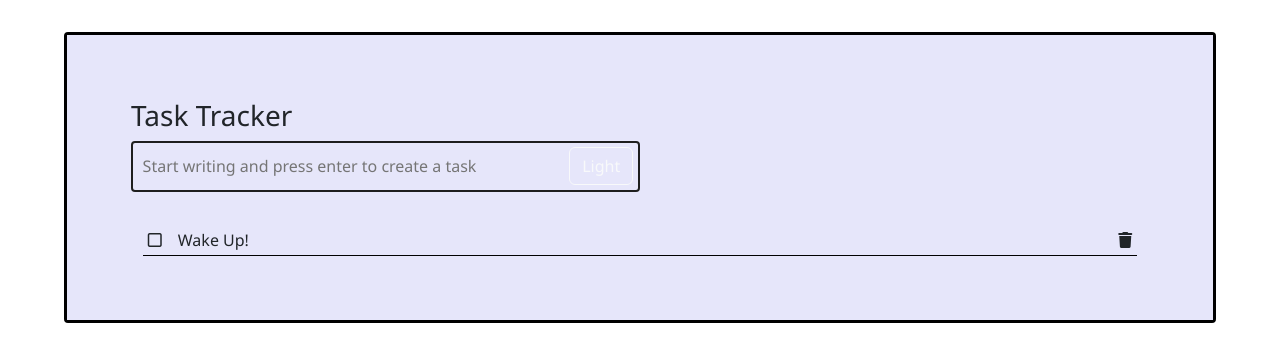
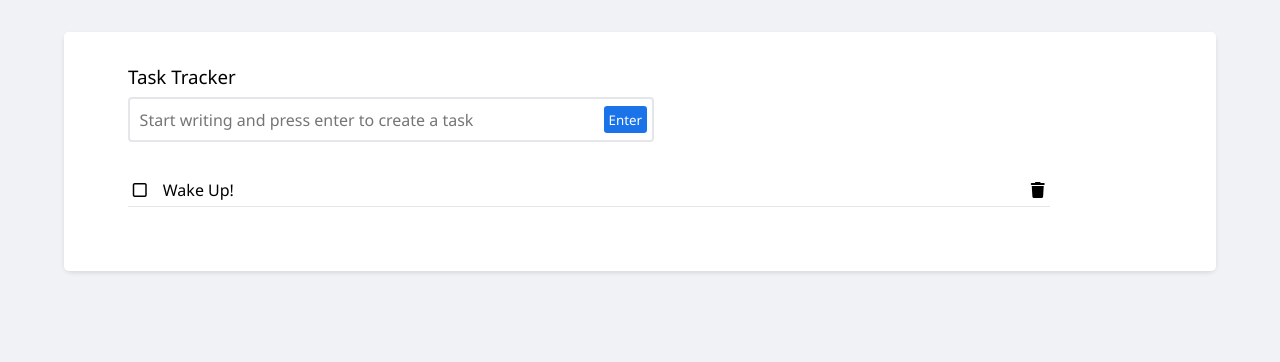
Before and after one commit to Krishn-10/Task-Tracker, a plain HTML site: page index.html in a window 1280 px wide. Drawn offline with nearby package versions, Linux system fonts and the light colour scheme.

Commit message:
styling changes

```diff
--- a/app.js
+++ b/app.js
@@ -1,10 +1,17 @@
+
 let square = document.querySelector(".fa-square");
 let trash = document.querySelector(".fa-trash");
 let btn = document.querySelector("button");
 let container = document.querySelector(".container");
 let inp = document.querySelector("input");
 
-btn.addEventListener("click", function() {
+
+btn.addEventListener("click", function () {
+
+  if (inp.value.trim() === "") {
+    alert("Enter valid task");
+    return;
+  }
   let el = document.createElement("p");
   el.innerText = inp.value;
 
@@ -23,15 +30,16 @@ btn.addEventListener("click", function() {
   container.appendChild(task);
   inp.value = "";
 
-});
+})
 
-container.addEventListener("click", function(e) {
+
+container.addEventListener("click", function (e) {
   if (e.target.classList.contains("fa-square")) {
     e.target.parentElement.classList.add("done");
   }
 });
 
-container.addEventListener("click", function(e) {
+container.addEventListener("click", function (e) {
   if (e.target.classList.contains("fa-trash")) {
     e.target.parentElement.remove();
   }
--- a/index.html
+++ b/index.html
@@ -9,8 +9,6 @@
   <link rel="stylesheet" href="https://cdnjs.cloudflare.com/ajax/libs/font-awesome/6.7.2/css/all.min.css"
     integrity="sha512-Evv84Mr4kqVGRNSgIGL/F/aIDqQb7xQ2vcrdIwxfjThSH8CSR7PBEakCr51Ck+w+/U6swU2Im1vVX0SVk9ABhg=="
     crossorigin="anonymous" referrerpolicy="no-referrer" />
-  <link href="https://cdn.jsdelivr.net/npm/bootstrap@5.3.6/dist/css/bootstrap.min.css" rel="stylesheet"
-    integrity="sha384-4Q6Gf2aSP4eDXB8Miphtr37CMZZQ5oXLH2yaXMJ2w8e2ZtHTl7GptT4jmndRuHDT" crossorigin="anonymous">
 </head>
 
 <body>
@@ -20,7 +18,7 @@
       <h3>Task Tracker</h3>
       <div class="inp-task">
         <input type="text" placeholder="Start writing and press enter to create a task">
-        <button type="button" class="btn btn-outline-light">Light</button>
+        <button>Enter</button>
 
       </div>
 
@@ -39,9 +37,6 @@
     </div>
   </div>
   <script src="app.js"></script>
-  <script src="https://cdn.jsdelivr.net/npm/bootstrap@5.3.6/dist/js/bootstrap.bundle.min.js"
-    integrity="sha384-j1CDi7MgGQ12Z7Qab0qlWQ/Qqz24Gc6BM0thvEMVjHnfYGF0rmFCozFSxQBxwHKO"
-    crossorigin="anonymous"></script>
 </body>
 
 </html>
--- a/style.css
+++ b/style.css
@@ -3,28 +3,31 @@
   padding: 0;
   font-family: 'Segoe UI', Tahoma, Geneva, Verdana, sans-serif;
   font-weight: 400;
-  background-color: lavender;
+  /* background-color: lavender; */
 }
 
 body {
+  /* min-width: none; */
   display: flex;
   height: 100vh;
   justify-content: center;
-  /* align-items: center; */
+  background-color: #f0f2f5;
 }
 
 .outer {
   margin-top: 2rem;
-  /* border: 2px solid black; */
-  border-radius: 0.25rem;
-  border: 2px solid black;
+  border-radius: 8px;
+  background-color: #ffffff;
+  box-shadow: 0 2px 4px rgba(0, 0, 0, 0.1);
   height: fit-content;
   width: 90%;
 }
 
 .inner {
   padding: 4rem;
-  border: 1px solid black;
+  padding-top: 2rem;
+  background-color: #ffffff;
+  border-radius: 0.3rem;
   /* width: fit-content;
   height: fit-content; */
 }
@@ -42,8 +45,9 @@ h3 {
   width: 50%;
   display: flex;
   align-items: center;
-  /* justify-content: center; */
   margin-bottom: 2rem;
+  border: 2px solid #e4e6e9;
+  background-color: #ffffff;
 }
 
 input {
@@ -56,9 +60,23 @@ input {
   font-size: medium;
 }
 
-/* button:hover {
+button {
+  /* height: 2rem; */
+  display: inline;
+  padding: 0.3rem;
+  height: fit-content;
+  position: absolute;
+  right: 0.3rem;
+  background-color: #1a73e8;
+  color: white;
+  border: none;
+  border-radius: 0.2rem;
+}
+
+button:hover {
+  background-color: #1557b0;
   cursor: pointer;
-} */
+}
 
 /* ul {
   list-style-type: none;
@@ -99,7 +117,7 @@ p{
 .item {
   /* width: 100%; */
   height: 2rem;
-  border-bottom: 1px solid black;
+  border-bottom: 1px solid #e4e6e9;
   display: grid;
   grid-template-columns: 0fr 6fr 0fr;
   align-items: center;
```
